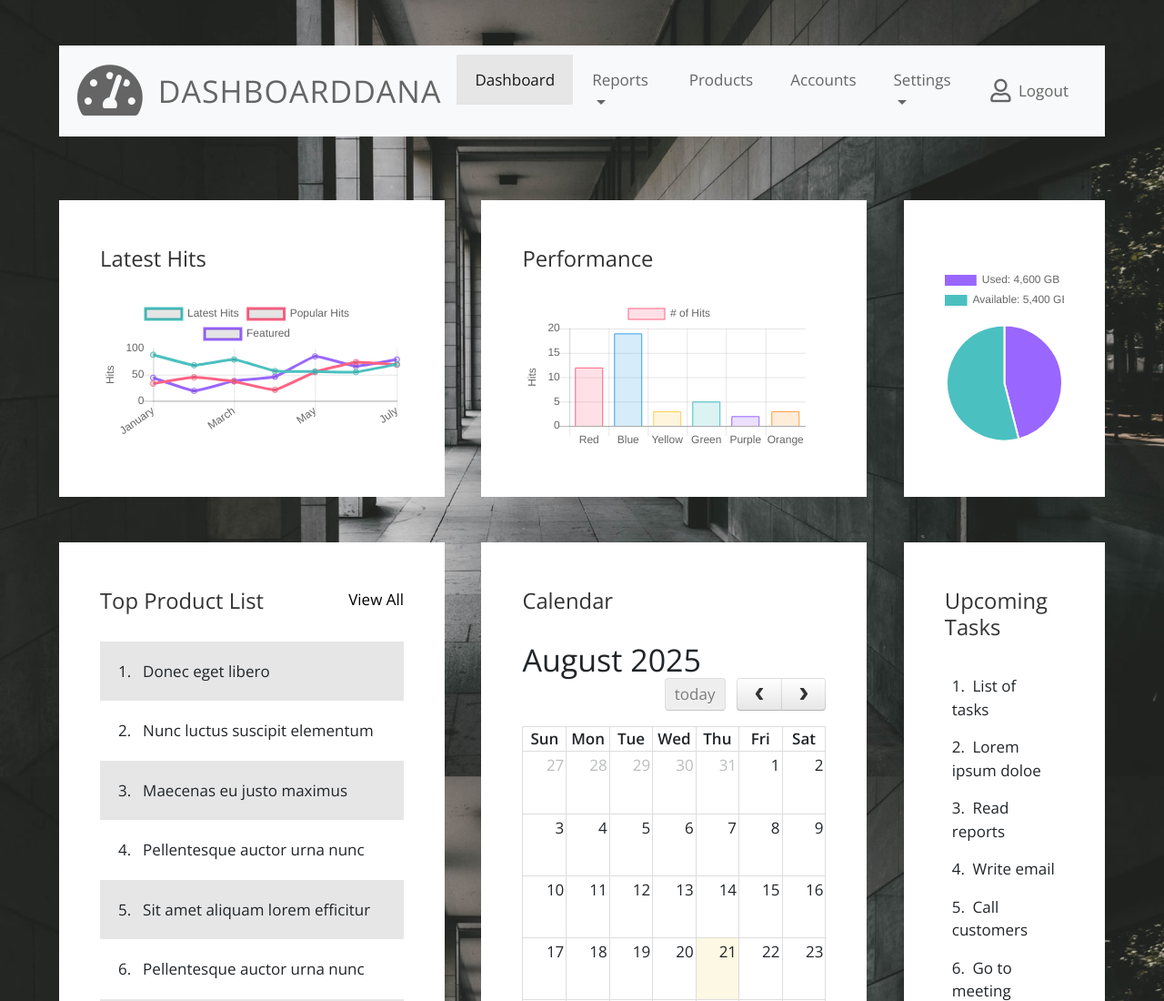
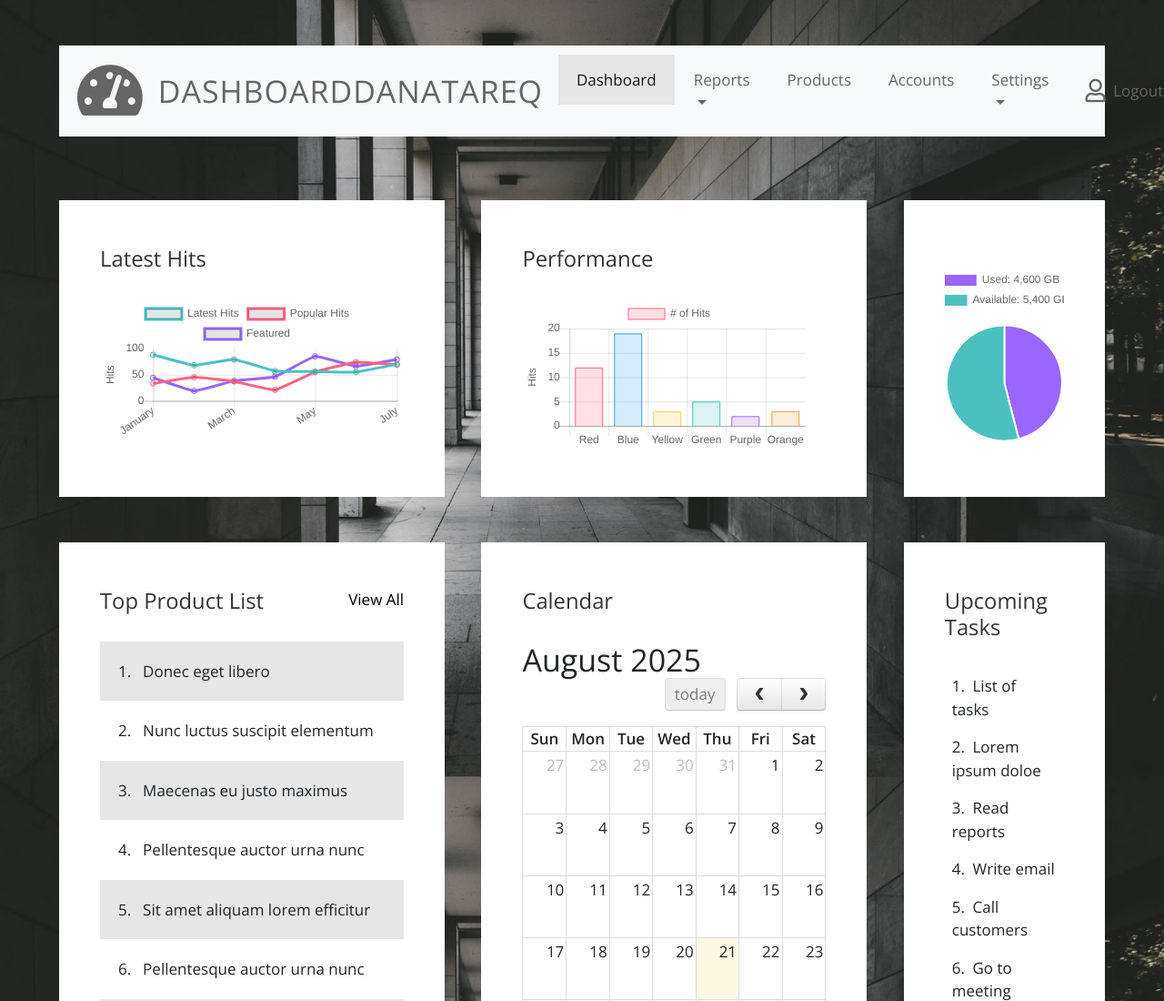
Before and after one commit to DanaAlghussein/my-static-website, a plain HTML site: page index.html in a window 1280 px wide. Shown: the top 1100 px of the page at 91% size. Drawn offline with nearby package versions, Linux system fonts and the light colour scheme.

Commit message:
new Update on the index

```diff
--- a/index.html
+++ b/index.html
@@ -32,7 +32,7 @@
                     <nav class="navbar navbar-expand-xl navbar-light bg-light">
                         <a class="navbar-brand" href="#">
                             <i class="fas fa-3x fa-tachometer-alt tm-site-icon"></i>
-                            <h1 class="tm-site-title mb-0">DashboardDANA</h1>
+                            <h1 class="tm-site-title mb-0">DashboardDANATAREQ</h1>
                         </a>
                         <button class="navbar-toggler ml-auto mr-0" type="button" data-toggle="collapse" data-target="#navbarSupportedContent" aria-controls="navbarSupportedContent"
                             aria-expanded="false" aria-label="Toggle navigation">
```
